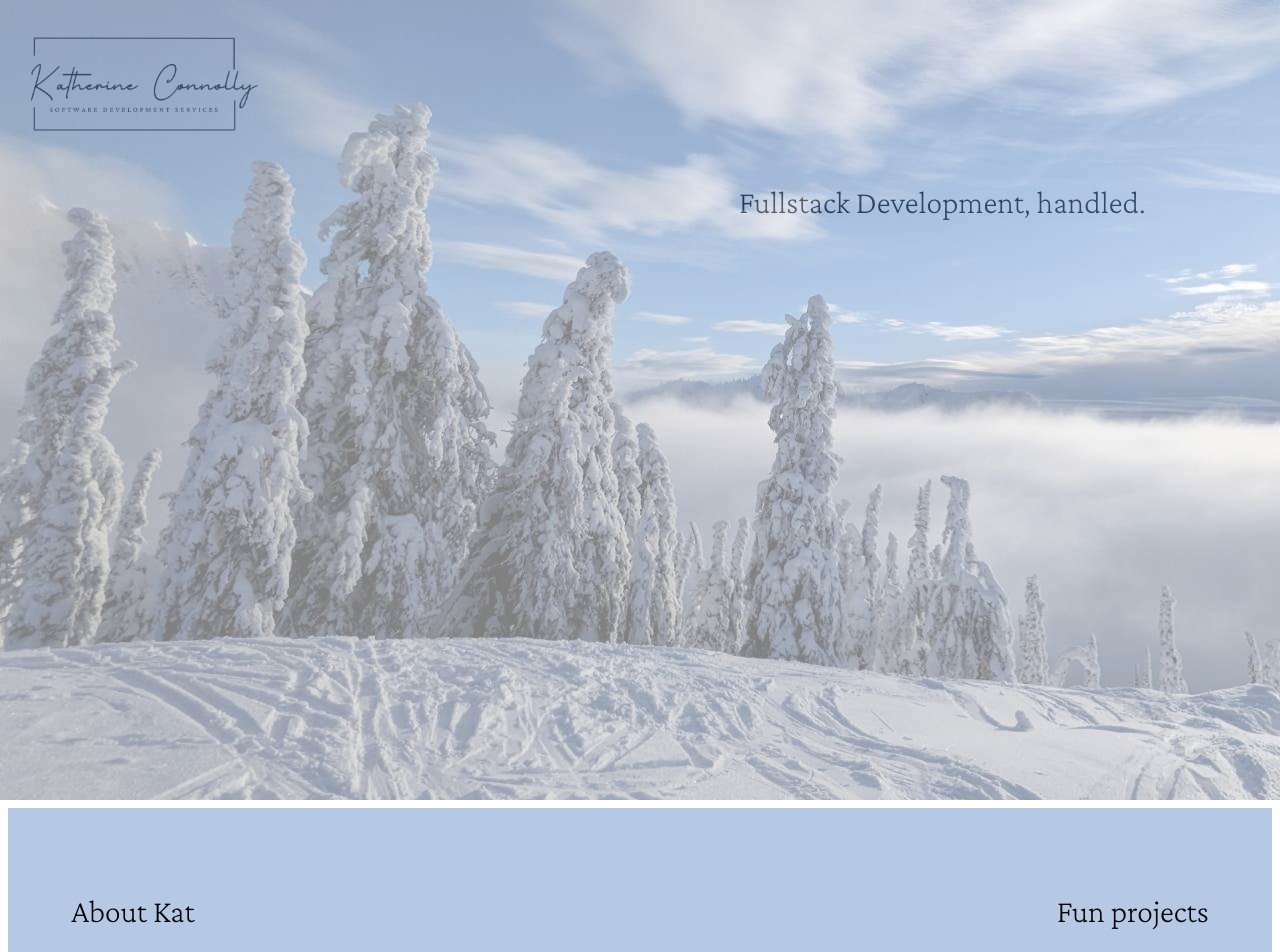
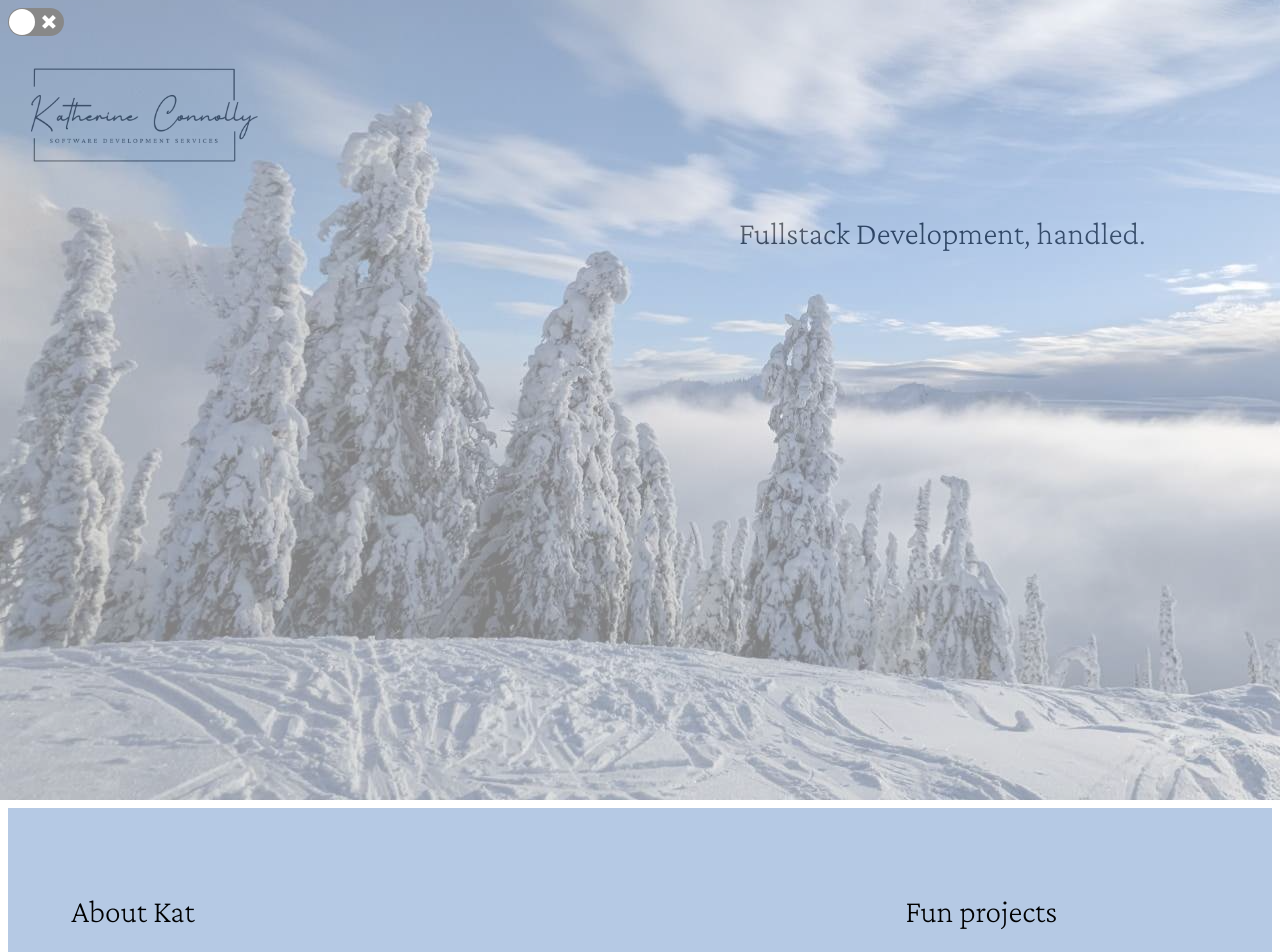
Before and after one commit to connkat/personal-site, a React (Create React App) app: page / in a window 1280 px wide. Shown: the top 952 px of the page. Built offline with nearby package versions, Linux system fonts and the light colour scheme.

Commit message:
added cursor and fixed toggle

```diff
--- a/package.json
+++ b/package.json
@@ -12,6 +12,7 @@
 		"@types/react": "^18.0.0",
 		"@types/react-dom": "^18.0.0",
 		"animate.css": "^4.1.1",
+		"cursor-effects": "^1.0.15",
 		"emailjs": "^4.0.3",
 		"react": "^18.3.1",
 		"react-dom": "^18.3.1",
@@ -20,6 +21,7 @@
 		"react-reveal": "^1.2.2",
 		"react-router-dom": "^6.27.0",
 		"react-scripts": "5.0.1",
+		"react-switch": "^7.0.0",
 		"typescript": "^4.4.2",
 		"web-vitals": "^2.1.0"
 	},
--- a/src/App.tsx
+++ b/src/App.tsx
@@ -1,19 +1,28 @@
-import React from "react";
-import { BrowserRouter, Routes, Route } from "react-router-dom";
+import React, { useState } from "react";
+import { useMediaQuery } from "react-responsive";
 
 import "./styling/app.css";
 
 import { Home, Nineties } from "./pages";
 
 function App() {
+	const [isNineties, setIsNineties] = useState(false);
+	const isTabletOrMobile = useMediaQuery({ query: "(max-width: 800px)" });
+
+	const handle90sToggle = (checked: boolean): void => {
+		setIsNineties(!isNineties);
+	};
 	return (
 		<div className="App">
-			<BrowserRouter>
-				<Routes>
-					<Route path="/" element={<Home />} />
-					<Route path="/90s" element={<Nineties />} />
-				</Routes>
-			</BrowserRouter>
+			{isNineties ? (
+				<Nineties isNineties={isNineties} handle90sToggle={handle90sToggle} />
+			) : (
+				<Home
+					isNineties={isNineties}
+					isTabletOrMobile={isTabletOrMobile}
+					handle90sToggle={handle90sToggle}
+				/>
+			)}
 		</div>
 	);
 }
--- /dev/null
+++ b/src/components/NinetiesSwitch.tsx
@@ -0,0 +1,21 @@
+import React from "react";
+import Switch from "react-switch";
+
+type NinetiesSwitchProps = {
+	isNineties: boolean;
+	handle90sToggle: (checked: boolean) => void;
+};
+
+function NinetiesSwitch(props: NinetiesSwitchProps) {
+	return (
+		<div className="Switch">
+			<Switch
+				name="90sToggle"
+				checked={props.isNineties}
+				onChange={() => props.handle90sToggle(props.isNineties)}
+			/>
+		</div>
+	);
+}
+
+export default NinetiesSwitch;
--- a/src/components/Portfolio.tsx
+++ b/src/components/Portfolio.tsx
@@ -1,5 +1,4 @@
 import { Carousel } from "react-responsive-carousel";
-import { useMediaQuery } from "react-responsive";
 import Fade from "react-reveal";
 
 import "../styling/portfolio.css";
@@ -17,14 +16,15 @@ import {
 	medium,
 } from "../assets/index";
 
-function Portfolio() {
-	const isTabletOrMobile = useMediaQuery({ query: "(max-width: 800px)" });
+type PortfolioProps = {
+	isTabletOrMobile: boolean;
+};
 
+function Portfolio(props: PortfolioProps) {
 	function handleClick(index: number): void | undefined {
 		if (index === 0) {
 			window.open("http://coffee-fix.net");
 		}
-
 		if (index === 1) {
 			window.open("http://theyellowdubmarine.com");
 		}
@@ -41,9 +41,15 @@ function Portfolio() {
 
 	return (
 		<div className="Portfolio">
-			<div className={isTabletOrMobile ? "wrapper_mobile" : "wrapper_desktop"}>
+			<div
+				className={
+					props.isTabletOrMobile ? "wrapper_mobile" : "wrapper_desktop"
+				}
+			>
 				<div
-					className={isTabletOrMobile ? "textBox_mobile" : "textBox_desktop"}
+					className={
+						props.isTabletOrMobile ? "textBox_mobile" : "textBox_desktop"
+					}
 				>
 					<Fade duration={5000}>
 						<h1>About Kat</h1>
@@ -83,7 +89,9 @@ function Portfolio() {
 					<Fade duration={5000}>
 						<div
 							className={
-								isTabletOrMobile ? "icon-links_mobile" : "icon-links_desktop"
+								props.isTabletOrMobile
+									? "icon-links_mobile"
+									: "icon-links_desktop"
 							}
 						>
 							<a
@@ -122,7 +130,9 @@ function Portfolio() {
 					</Fade>
 				</div>
 				<div
-					className={isTabletOrMobile ? "fun-work_mobile" : "fun-work_desktop"}
+					className={
+						props.isTabletOrMobile ? "fun-work_mobile" : "fun-work_desktop"
+					}
 				>
 					<Fade duration={5000}>
 						<h1>Fun projects</h1>
@@ -161,7 +171,7 @@ function Portfolio() {
 								autoPlay={true}
 								infiniteLoop={true}
 								interval={2000}
-								width={isTabletOrMobile ? "70%" : "50%"}
+								width={props.isTabletOrMobile ? "70%" : "50%"}
 								showThumbs={false}
 								showStatus={false}
 								onClickItem={(index, item) => handleClick(index)}
--- a/src/components/Welcome.tsx
+++ b/src/components/Welcome.tsx
@@ -1,16 +1,26 @@
 import "animate.css";
 import "../styling/welcome.css";
 
-import { useMediaQuery } from "react-responsive";
+import NinetiesSwitch from "./NinetiesSwitch";
 
 import Logo from "../assets/logo-rectangle.png";
 
-function Welcome() {
-	const isTabletOrMobile = useMediaQuery({ query: "(max-width: 800px)" });
+type WelcomeProps = {
+	isNineties: boolean;
+	isTabletOrMobile: boolean;
+	handle90sToggle: (checked: boolean) => void;
+};
 
+function Welcome(props: WelcomeProps) {
 	return (
 		<div className="Welcome">
-			{isTabletOrMobile ? (
+			<div className="switch">
+				<NinetiesSwitch
+					isNineties={props.isNineties}
+					handle90sToggle={props.handle90sToggle}
+				/>
+			</div>
+			{props.isTabletOrMobile ? (
 				<div>
 					<img src={Logo} alt="logo" className="logo_mobile" />
 					<h1 className="animate__animated animate__fadeInUp">
--- a/src/components/index.ts
+++ b/src/components/index.ts
@@ -1,5 +1,6 @@
 import Contact from "./Contact";
 import Portfolio from "./Portfolio";
 import Welcome from "./Welcome";
+import NinetiesSwitch from "./NinetiesSwitch";
 
-export { Contact, Portfolio, Welcome };
+export { Contact, Portfolio, Welcome, NinetiesSwitch };
--- a/src/pages/Home.tsx
+++ b/src/pages/Home.tsx
@@ -1,14 +1,22 @@
-import React from "react";
-
 import "../styling/home.css";
 
 import { Welcome, Portfolio, Contact } from "../components";
 
-function Home() {
+type HomeProps = {
+	isNineties: boolean;
+	isTabletOrMobile: boolean;
+	handle90sToggle: (checked: boolean) => void;
+};
+
+function Home(props: HomeProps) {
 	return (
 		<div className="Home">
-			<Welcome />
-			<Portfolio />
+			<Welcome
+				isNineties={props.isNineties}
+				isTabletOrMobile={props.isTabletOrMobile}
+				handle90sToggle={props.handle90sToggle}
+			/>
+			<Portfolio isTabletOrMobile={props.isTabletOrMobile} />
 			<Contact />
 		</div>
 	);
--- a/src/pages/Nineties.tsx
+++ b/src/pages/Nineties.tsx
@@ -1,12 +1,40 @@
 import "../styling/nineties.css";
 
-function Nineties() {
+import { fairyDustCursor } from "cursor-effects";
+
+import { NinetiesSwitch } from "src/components";
+
+type NinetiesProps = {
+	isNineties: boolean;
+	handle90sToggle: (checked: boolean) => void;
+};
+
+function Nineties(props: NinetiesProps) {
+	// @ts-expect-error Parameter 'name' implicitly has an 'any' type.ts(7006)
+	let cursorEffect = new fairyDustCursor({
+		colors: ["red", "blue"],
+	});
+	if (!props.isNineties) {
+		cursorEffect.destroy();
+	}
+
 	return (
-		<div className="Nineties">
+		<div id="Nineties">
 			<div className="content">
-				<h1 className="tab blink">Welcome to my website!</h1>
-				<img src="https://i.imgur.com/i6hvJjx.gif" alt="rainbow-divider" />
-				<div id="links">
+				<div className="header">
+					<NinetiesSwitch
+						isNineties={props.isNineties}
+						handle90sToggle={props.handle90sToggle}
+					/>
+					<h1 className="tab blink">Welcome to my website!</h1>
+					<img src="https://i.imgur.com/Q	kBkUkC.gif" alt="ie-logo" />
+				</div>
+				<img
+					src="https://i.imgur.com/i6hvJjx.gif"
+					alt="rainbow-divider"
+					className="rainbow-divider"
+				/>
+				<div id="nav">
 					<h4>
 						<a href="#home">Home</a> <span className="line">|</span>
 						<a href="#about">About Me</a> <span className="line">|</span>
@@ -101,10 +129,6 @@ function Nineties() {
 					<h3>Instead here are some of my fun personal projects:</h3>
 				</div>
 			</div>
-			<footer className="footer">
-				<p>Thanks for coming!</p>
-				<img src="https://i.imgur.com/Q	kBkUkC.gif" alt="ie-logo" />
-			</footer>
 		</div>
 	);
 }
--- a/src/styling/nineties.css
+++ b/src/styling/nineties.css
@@ -1,4 +1,4 @@
-.Nineties {
+#Nineties {
 	height: 100vh;
 	background-size: cover;
 	background-image: url("https://i.imgur.com/SHZe50s.gif");
@@ -10,8 +10,40 @@
 	flex-direction: column;
 }
 
+.header {
+	display: flex;
+	flex-direction: row;
+	justify-content: space-between;
+	align-items: center;
+	padding: 5vh;
+
+}
+
+h1 {
+	text-align: center;
+}
+
+a:hover {
+	background-color: white;
+}
+
 span.line {
 	color: red;
+}
+
+.rainbow-divider {
+	width: 100%;
+}
+
+#nav {
+	display: flex;
+	flex-direction: row;
+	justify-content: space-evenly;
+}
+
+#about {
+	padding: 0 5vh;
+
 }
 
 #links {
@@ -23,15 +55,12 @@ span.line {
 .single-link {
 	display: flex;
 	flex-direction: row;
+	text-align: center;
 }
 
-.footer {
-	background: linear-gradient(in hsl longer hue 45deg, red 0 0);
-	height: 8vh;
-	display:flex;
-	flex-direction: row;
-	justify-content: space-between;
-	align-items: center;
+#projects {
+	padding: 0 5vh;
+
 }
 
 .blink {
--- a/src/styling/welcome.css
+++ b/src/styling/welcome.css
@@ -5,6 +5,11 @@
 		text-align: right;
 		padding-right: 10%;
 	}
+}
+
+.switch {
+	z-index: 100;
+	position: relative;
 }
 
 .Welcome:after {
```
Also changed, not shown: public/index.html (+0 -14 lines), 1 other file (tests, documents, lock files or other folders).
